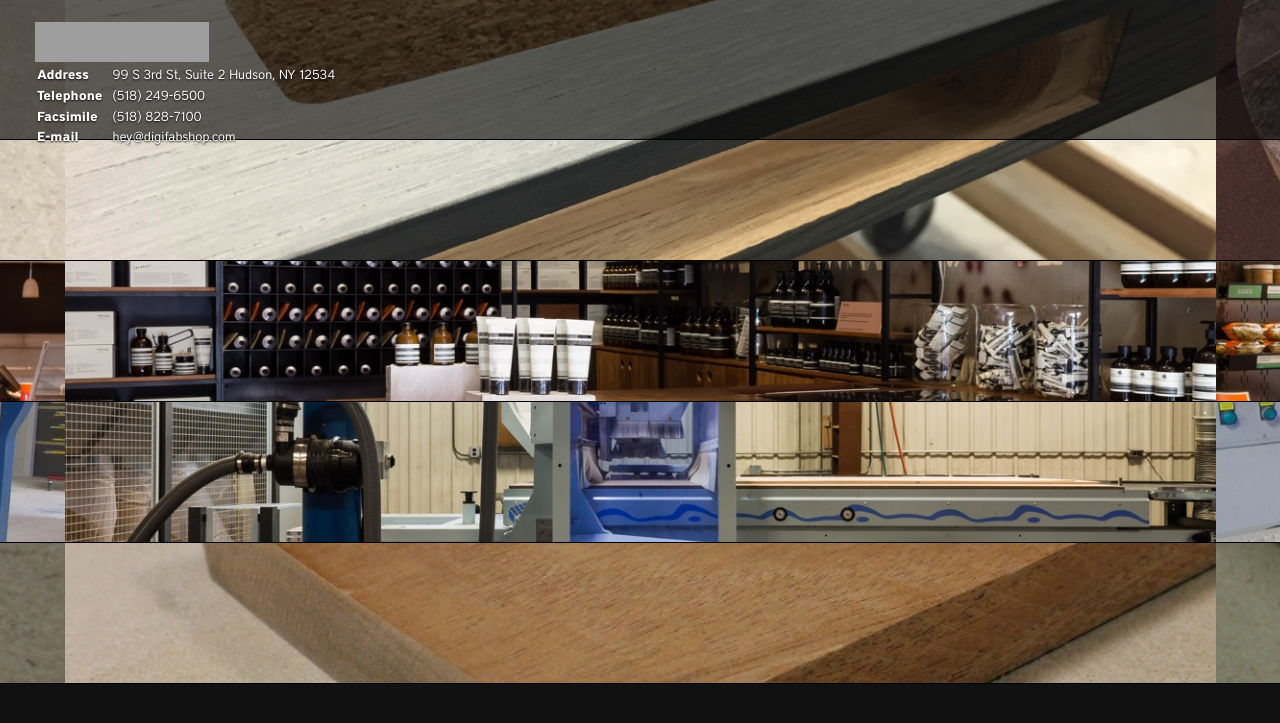
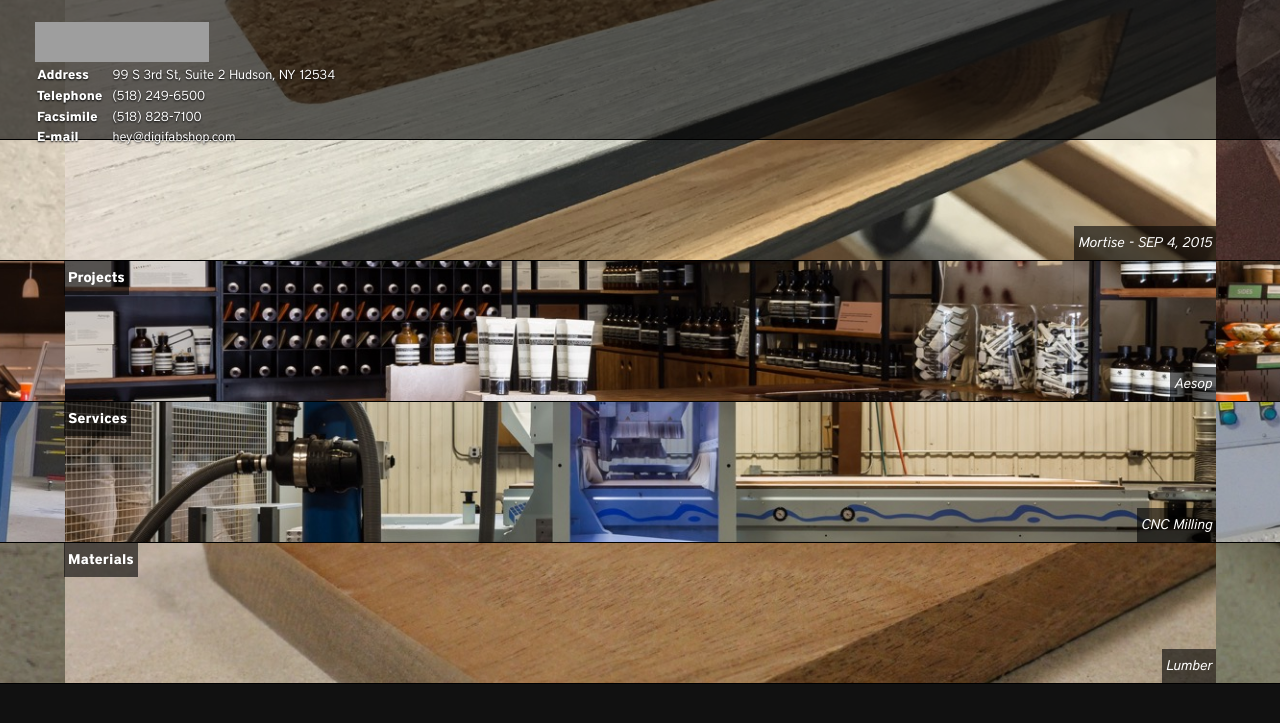
Before and after one commit to jackturner/digifabmobile, a PHP site: page / in a window 1280 px wide. Shown: the top 723 px of the page. Run offline with PHP 8.4, Linux system fonts and the light colour scheme; grey boxes are pictures that could not be loaded.

Commit message:
Bringing in section label and cell labels. Cursory styling of them.

```diff
--- a/css/digifabmobile.css
+++ b/css/digifabmobile.css
@@ -288,3 +288,37 @@
     z-index: 99999;
     border-bottom: 1px solid black;
     }
+
+.static-banner,
+.cell-label {
+    position:           absolute;
+    z-index:            9999;
+    padding-top:        8px;
+    padding-right:      4px;
+    padding-bottom:     6px;
+    padding-left:       4px;
+    font-size:          14px;
+    line-height:        1.4;
+    color:              #FFF;
+    background: rgba(0, 0, 0, 0.6);
+    }
+
+.static-banner {
+    top:                0;
+    left:               5%;
+    font-family:        DistrictBold;
+    }
+
+.cell-label {
+    opacity:            0.0;
+    bottom:             0;
+    right:              0;
+    font-family:        DistrictBookItalic;
+    -webkit-transition: opacity 400ms ease;
+    -moz-transition:    opacity 400ms ease;
+    transition:         opacity 400ms ease;
+    }
+
+.is-selected .cell-label {
+    opacity:            1.0;
+    }
--- a/index.html
+++ b/index.html
@@ -70,37 +70,37 @@
       </div> -->
     </div>
 
-    <!-- <div class="image_thing" data-image-src="http://digifabshop.com/wp-content/uploads/2011/12/Aesop-Cambridge-9-500x1000.jpg"></div> -->
-    <!-- <div class="gallery-cell"><div class="image_thing" data-image-src=""></div></div> -->
-
     <div id="blog_posts" class="gallery">
-      <div class="gallery-cell">Mortise - SEP 4, 2015<div class="image_thing" data-image-src="images/blog/1.jpg"></div></div>
-      <div class="gallery-cell">Reclaimed Barn Board - SEP 3, 2015<div class="image_thing" data-image-src="images/blog/2.jpg"></div></div>
-      <div class="gallery-cell">Duct Lift - SEP 2, 2015<div class="image_thing" data-image-src="images/blog/3.jpg"></div></div>
-      <div class="gallery-cell">Lags - SEP 1, 2015<div class="image_thing" data-image-src="images/blog/4.jpg"></div></div>
+      <div class="gallery-cell"><span class="cell-label">Mortise - SEP 4, 2015</span><div class="image_thing" data-image-src="images/blog/1.jpg"></div></div>
+      <div class="gallery-cell"><span class="cell-label">Reclaimed Barn Board - SEP 3, 2015</span><div class="image_thing" data-image-src="images/blog/2.jpg"></div></div>
+      <div class="gallery-cell"><span class="cell-label">Duct Lift - SEP 2, 2015</span><div class="image_thing" data-image-src="images/blog/3.jpg"></div></div>
+      <div class="gallery-cell"><span class="cell-label">Lags - SEP 1, 2015</span><div class="image_thing" data-image-src="images/blog/4.jpg"></div></div>
     </div>
 
     <div id="projects" class="gallery">
-      <div class="gallery-cell">Aesop<div class="image_thing" data-image-src="images/project/1.jpg"></div></div>
-      <div class="gallery-cell">Organic Avenue<div class="image_thing" data-image-src="images/project/2.jpg"></div></div>
-      <div class="gallery-cell">Chipotle Manhattan Offices<div class="image_thing" data-image-src="images/project/3.jpg"></div></div>
-      <div class="gallery-cell">Cava Grill<div class="image_thing" data-image-src="images/project/4.jpg"></div></div>
+      <div class="static-banner">Projects</div>
+      <div class="gallery-cell"><span class="cell-label">Aesop</span><div class="image_thing" data-image-src="images/project/1.jpg"></div></div>
+      <div class="gallery-cell"><span class="cell-label">Organic Avenue</span><div class="image_thing" data-image-src="images/project/2.jpg"></div></div>
+      <div class="gallery-cell"><span class="cell-label">Chipotle Manhattan Offices</span><div class="image_thing" data-image-src="images/project/3.jpg"></div></div>
+      <div class="gallery-cell"><span class="cell-label">Cava Grill</span><div class="image_thing" data-image-src="images/project/4.jpg"></div></div>
     </div>
 
     <div id="services" class="gallery">
-      <div class="gallery-cell">CNC Milling<div class="image_thing" data-image-src="images/service/1.jpg"></div></div>
-      <div class="gallery-cell">Waterjet Cutting<div class="image_thing" data-image-src="images/service/2.jpg"></div></div>
-      <div class="gallery-cell">Laser Cutting<div class="image_thing" data-image-src="images/service/3.jpg"></div></div>
-      <div class="gallery-cell">Spray Finishing<div class="image_thing" data-image-src="images/service/4.jpg"></div></div>
+      <div class="static-banner">Services</div>
+      <div class="gallery-cell"><span class="cell-label">CNC Milling</span><div class="image_thing" data-image-src="images/service/1.jpg"></div></div>
+      <div class="gallery-cell"><span class="cell-label">Waterjet Cutting</span><div class="image_thing" data-image-src="images/service/2.jpg"></div></div>
+      <div class="gallery-cell"><span class="cell-label">Laser Cutting</span><div class="image_thing" data-image-src="images/service/3.jpg"></div></div>
+      <div class="gallery-cell"><span class="cell-label">Spray Finishing</span><div class="image_thing" data-image-src="images/service/4.jpg"></div></div>
     </div>
 
     <div id="materials" class="gallery">
-      <div class="gallery-cell">Lumber<div class="image_thing" data-image-src="images/material/lumber/1.jpg"></div></div>
-      <!-- <div class="gallery-cell">Lumber<div class="image_thing" data-image-src="images/material/lumber/2.jpg"></div></div> -->
-      <div class="gallery-cell">Plywood<div class="image_thing" data-image-src="images/material/plywood/1.jpg"></div></div>
-      <!-- <div class="gallery-cell">Plywood<div class="image_thing" data-image-src="images/material/plywood/2.jpg"></div></div> -->
-      <div class="gallery-cell">Plastic<div class="image_thing" data-image-src="images/material/plastic/1.jpg"></div></div>
-      <!-- <div class="gallery-cell">Plastic<div class="image_thing" data-image-src="images/material/plastic/2.jpg"></div></div> -->
+      <div class="static-banner">Materials</div>
+      <div class="gallery-cell"><span class="cell-label">Lumber</span><div class="image_thing" data-image-src="images/material/lumber/1.jpg"></div></div>
+      <!-- <div class="gallery-cell"><span class="cell-label">Lumber</span><div class="image_thing" data-image-src="images/material/lumber/2.jpg"></div></div> -->
+      <div class="gallery-cell"><span class="cell-label">Plywood</span><div class="image_thing" data-image-src="images/material/plywood/1.jpg"></div></div>
+      <!-- <div class="gallery-cell"><span class="cell-label">Plywood</span><div class="image_thing" data-image-src="images/material/plywood/2.jpg"></div></div> -->
+      <div class="gallery-cell"><span class="cell-label">Plastic</span><div class="image_thing" data-image-src="images/material/plastic/1.jpg"></div></div>
+      <!-- <div class="gallery-cell"><span class="cell-label">Plastic</span><div class="image_thing" data-image-src="images/material/plastic/2.jpg"></div></div> -->
     </div>
 
     <script src="js/jquery-2.1.4.min.js"></script>
--- a/js/digifabmobile.js
+++ b/js/digifabmobile.js
@@ -1,5 +1,6 @@
 $('.gallery').flickity({
   wrapAround: true,
   pageDots: false,
-  prevNextButtons: false
+  prevNextButtons: false,
+  cellSelector: '.gallery-cell'
 })
```
Lines whose indentation alone changed are shown as unchanged.
